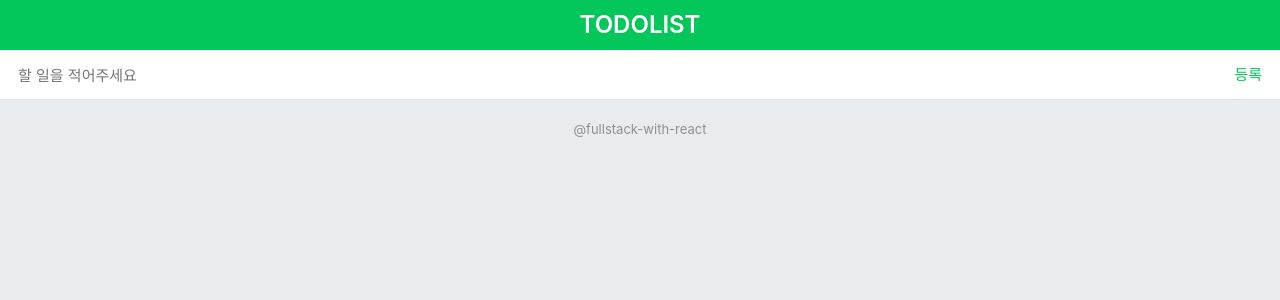
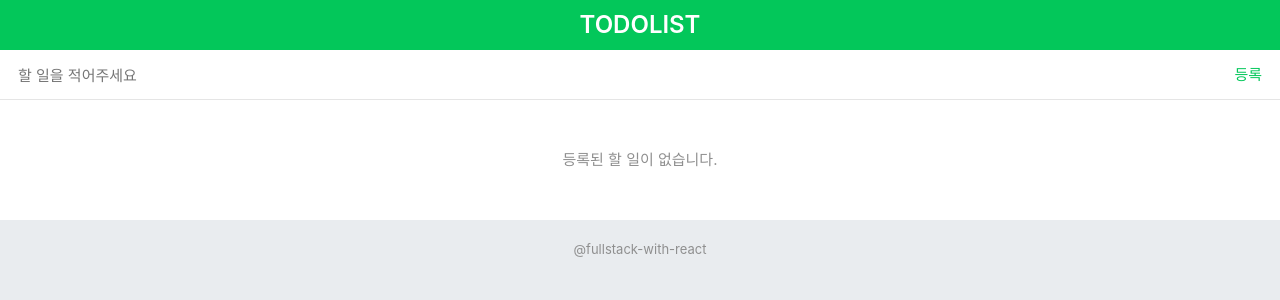
Before and after one commit to cookibisket/fullstack-todolist-201903, a React (Create React App) app: page / in a window 1280 px wide. Shown: the top 300 px of the page. Built offline with nearby package versions, Linux system fonts and the light colour scheme.

Commit message:
step5 state component create - 맨처음 입력값 없을때 안내문구 노출시키기

```diff
--- a/src/components/TodoList/index.js
+++ b/src/components/TodoList/index.js
@@ -4,6 +4,9 @@ import './TodoList.scss'
 const TodoList = ({ todos }) => {
   return (
     <div className='todolist_area'>
+      {todos.length === 0 ? (
+        <div className="nodata_area">등록된 할 일이 없습니다.</div>
+      ) : (
         <ul className='list_todolist'>
           {todos.map(todo => {
             return (
@@ -13,6 +16,7 @@ const TodoList = ({ todos }) => {
             )
           })}
         </ul>
+      )}
     </div>
   )
 }
```
Lines whose indentation alone changed are shown as unchanged.
